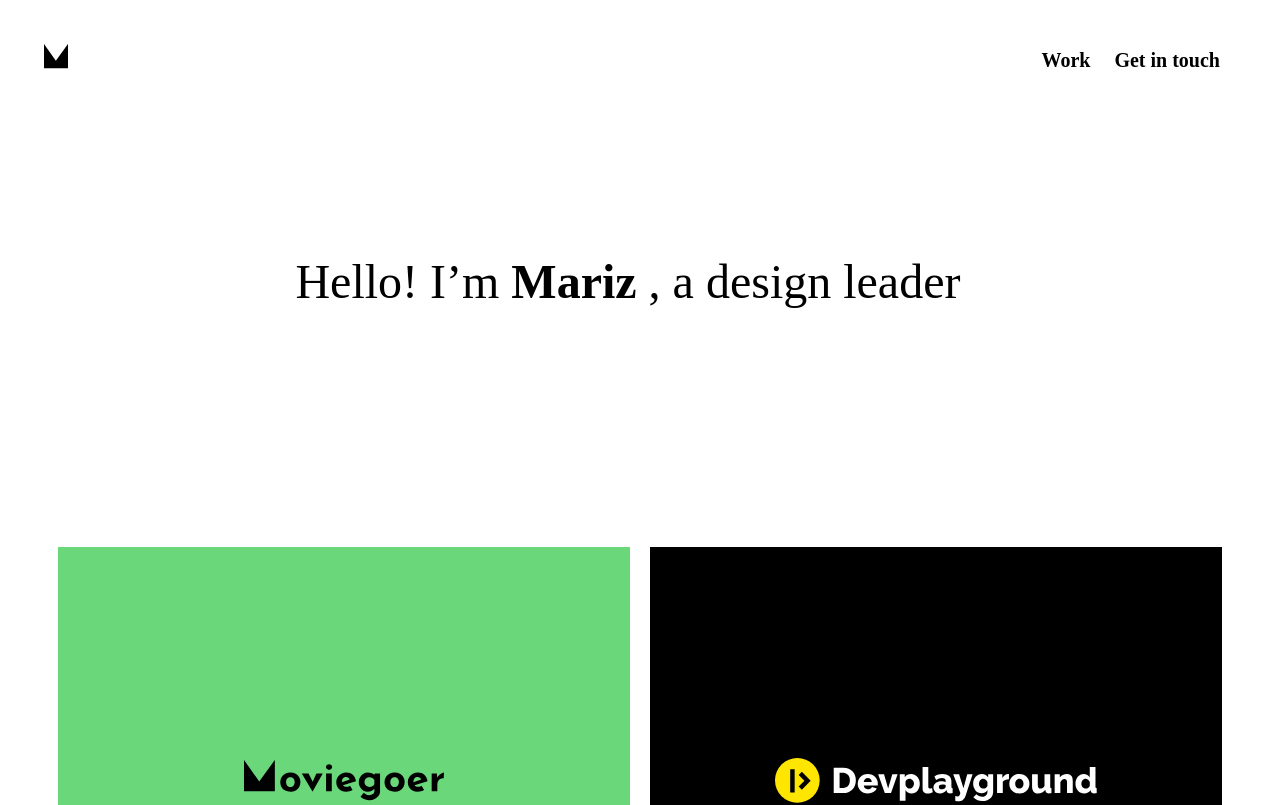
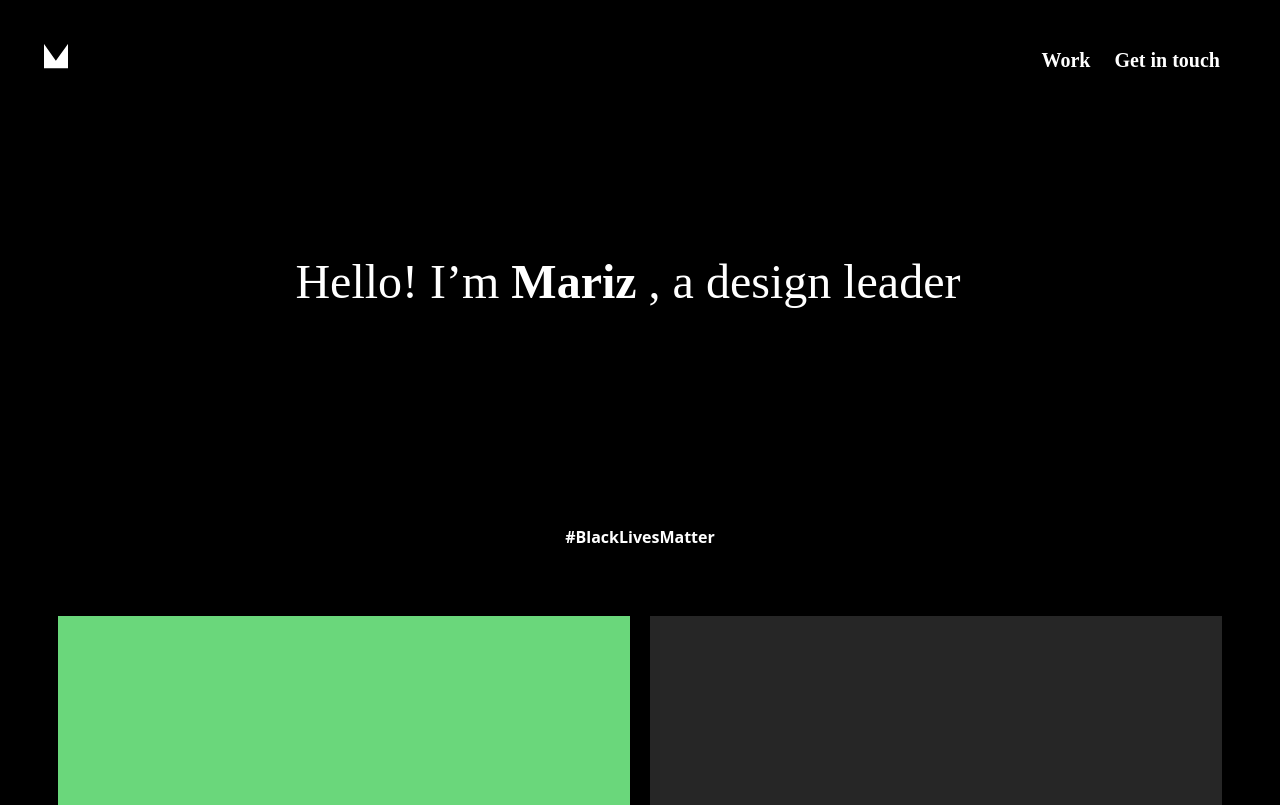
Before and after one commit to marizmelo/mariz.io, a Vue app: page /#/ in a window 1280 px wide. Shown: the top 805 px of the page. Built offline with nearby package versions, Linux system fonts and the light colour scheme.

Commit message:
black lives matter

```diff
--- a/src/components/Navigation.vue
+++ b/src/components/Navigation.vue
@@ -1,7 +1,7 @@
 <template>
   <nav id="navigation" class="mm-container">
     <div>
-      <img src="/static/marizmelo-logo.svg">
+      <img src="/static/marizmelo-logo-white.svg">
       <ul>
         <li><router-link to="/">Work</router-link></li>
         <li><a href="/static/mariz.pdf" target="_blank">Get in touch</a></li>
@@ -19,7 +19,6 @@
 </script>
 <style scoped>
   #navigation {
-    background: white;
     padding: 44px;
     font-family: 'Playfair Display', serif;
   }
@@ -41,7 +40,7 @@
     outline: none;
     display: inline-block;
     position: relative;
-    color: black;
+    color: white;
     text-decoration: none;
   }
   a::after {
@@ -51,13 +50,13 @@
     left: 0;
     width: 100%;
     height: 95%;
-    border-bottom: 2px solid white; /* bug on safari for transparent, investigate later, this does not scale */
+    border-bottom: 2px solid black; /* bug on safari for transparent, investigate later, this does not scale */
     transition: all .2s ease-in-out;
   }
   a:hover:after, a:focus:after {
     content: "";
     height: 110%;
-    border-bottom: 2px solid black;
+    border-bottom: 2px solid white;
   }
 
   @media screen and (max-width: 480px) {
--- a/src/data/Work.json
+++ b/src/data/Work.json
@@ -13,7 +13,7 @@
     "description": "Code Together",
     "preview": "/static/work/devplayground/preview.jpg",
     "background":"",
-		"color": "#000000",
+		"color": "#262626",
     "text": "white"
   },
   {
@@ -83,7 +83,7 @@
     "description": "Apple Watch try-on campaign survey",
     "preview": "/static/work/apple-watch/preview.jpg",
     "background":"",
-    "color": "black",
+    "color": "#262626",
     "text": "white"
   }
 ]
--- a/src/pages/Homepage.vue
+++ b/src/pages/Homepage.vue
@@ -3,11 +3,9 @@
     <div class="mm-container title">
       <h1>Hello! I’m <b>Mariz</b> <span class="role_1">, a design leader</span><span class="role_2">, a systems thinker</span></h1>
     </div>
-    <!-- <div class="mm-container announcements">
-      <router-link :to="'/work/medallia-surveys'">
-        <b>NEW:</b> Medallia Surveys work added
-      </router-link>
-    </div> -->
+    <div class="mm-container announcements">
+        <b>#BlackLivesMatter</b>
+    </div>
     <Work/>
   </div>
 </template>
@@ -23,6 +21,12 @@
   })
 }
 </script>
+<style media="screen">
+  body {
+    background: black;
+    color: white;
+  }
+</style>
 <style scoped>
   .announcements a {
     text-decoration: none;
--- a/static/work/apple-watch/data.json
+++ b/static/work/apple-watch/data.json
@@ -5,7 +5,7 @@
     "description": "Apple Watch try-on campaign survey",
     "preview": "/static/work/apple-watch/preview.jpg",
     "background":"",
-    "color": "black",
+    "color": "#262626",
     "text": "white",
 		"url": "https://9to5mac.com/2015/04/15/apple-watch-survey/"
 	},
--- a/static/work/devplayground/data.json
+++ b/static/work/devplayground/data.json
@@ -5,7 +5,7 @@
     "description": "Code Together",
     "preview": "/static/work/devplayground/preview.jpg",
     "background":"",
-		"color": "#000000",
+		"color": "#262626",
     "text": "white",
 		"url": "https://devplayground.io"
 	},
```
Also changed, not shown: static/marizmelo-logo-white.svg (added).
